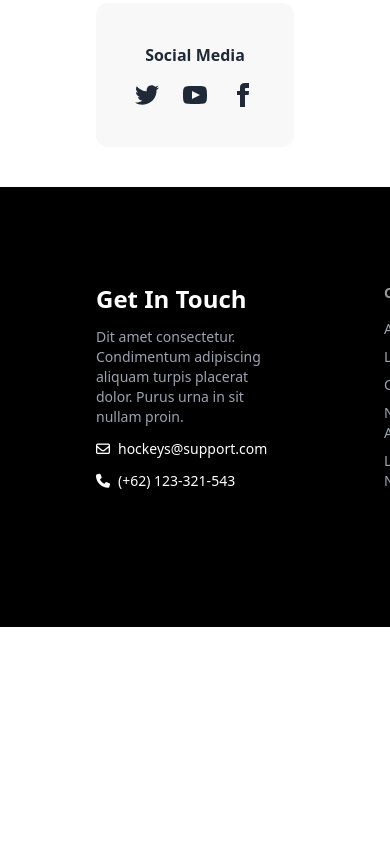
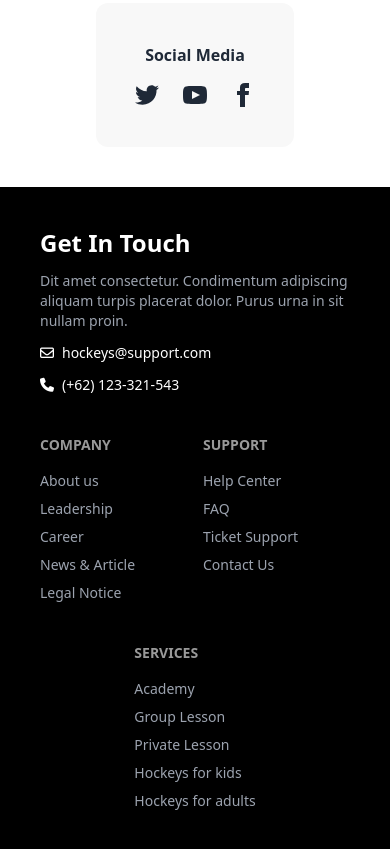
Before and after one commit to coder-wolf/PH-L1-M15-Assignment, a plain HTML site: page index.html in a window 390 px wide. Shown: the part 8429-9278 px from the top of the page. Before the commit the page ends 9056 px from the top, so only its background shows below. Drawn offline with nearby package versions, Linux system fonts and the light colour scheme.

Commit message:
feat: make responsive - footer

```diff
--- a/index.html
+++ b/index.html
@@ -559,9 +559,9 @@
             </div>
         </section>
     </main>
-    <footer class="footer p-24 bg-black grid grid-cols-5 gap-36">
-        <nav class="col-span-2 flex flex-col gap-3">
-            <h3 class="text-2xl font-semibold text-white">Get In Touch</h3>
+    <footer class="footer p-10 lg:p-24 bg-black grid grid-cols-2 lg:grid-cols-5 lg:gap-36 ">
+        <nav class="col-span-2 flex flex-col gap-3 ">
+            <h3 class="text-2xl font-semibold text-white ">Get In Touch</h3>
             <p class="text-gray-400">Dit amet consectetur. Condimentum adipiscing aliquam turpis placerat dolor. Purus
                 urna in sit nullam
                 proin. </p>
@@ -591,7 +591,7 @@
             <a class="link link-hover text-gray-400">Ticket Support</a>
             <a class="link link-hover text-gray-400">Contact Us</a>
         </nav>
-        <nav class="col-span-1">
+        <nav class="col-span-2 lg:col-span-1 mx-auto lg:m-0">
             <h6 class="footer-title text-white">Services</h6>
             <a class="link link-hover text-gray-400">Academy</a>
             <a class="link link-hover text-gray-400">Group Lesson</a>
```
